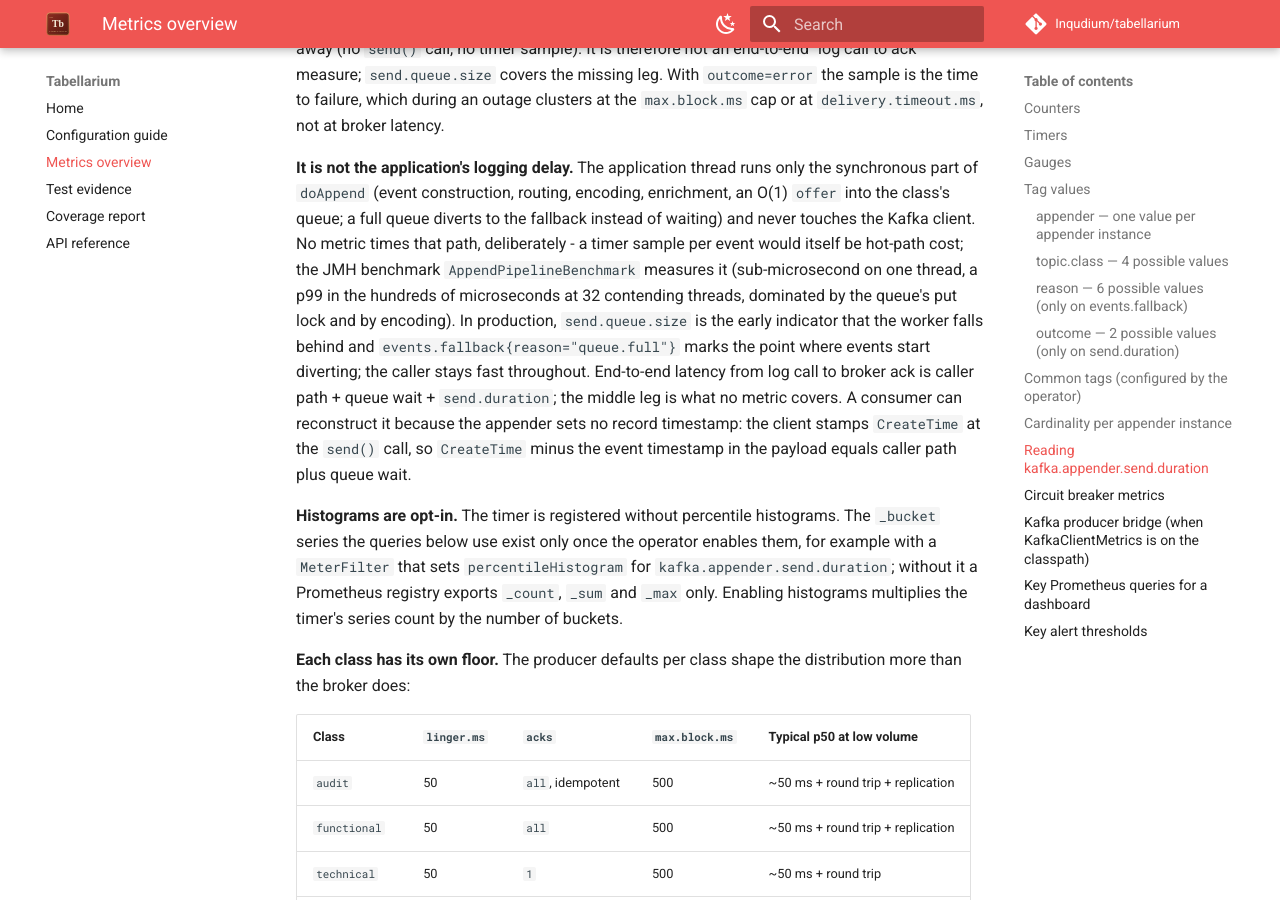
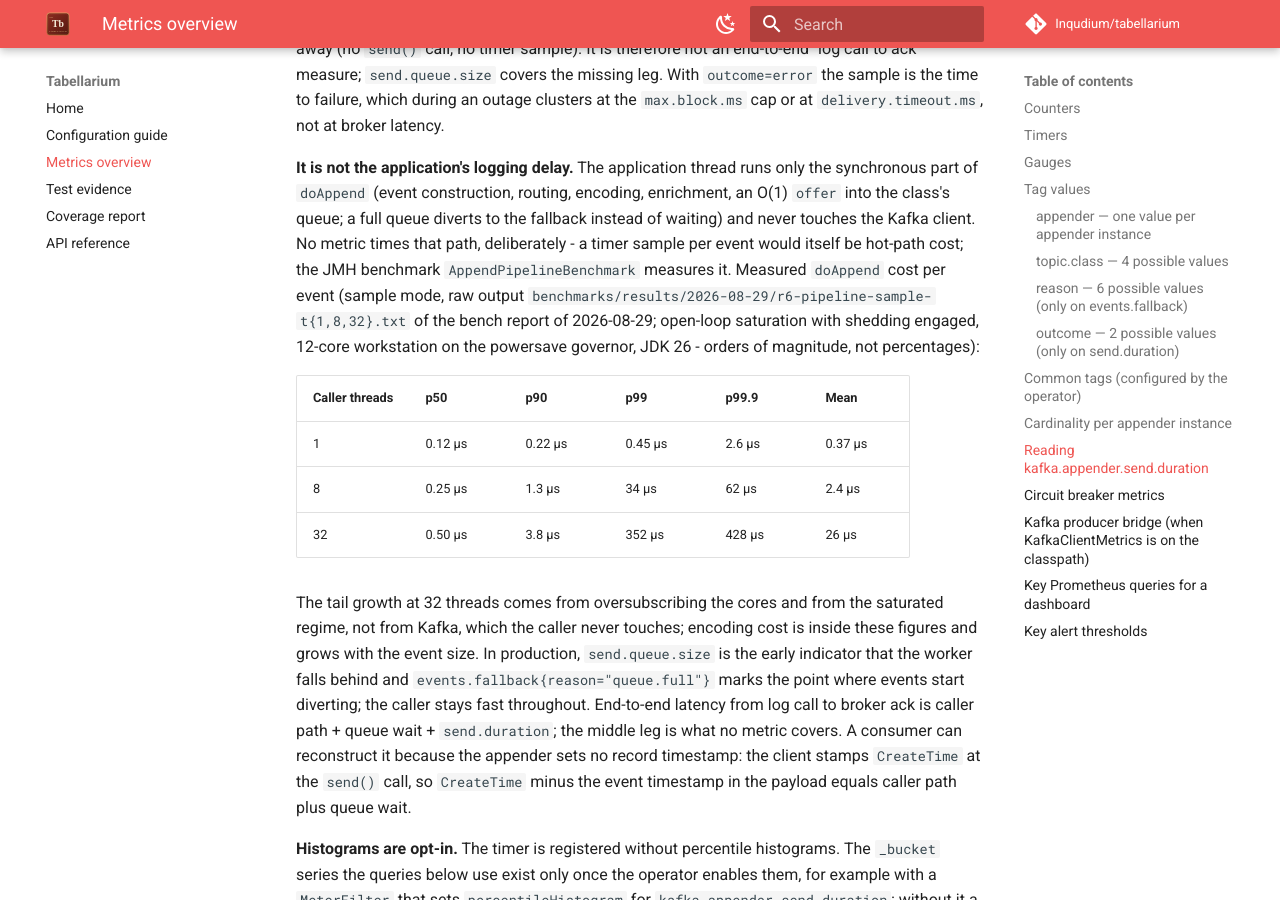
Before and after one commit to Inqudium/tabellarium, an MkDocs documentation site: the page built from docs/metrics/metrics-overview.md, in a window 1280 px wide and 900 px high, scrolled down 4222 px. Built offline with MkDocs 1.6.1 and Material for MkDocs 9.7.7, drawn with Linux system fonts in a browser that asks for light colours; comment, search, counter and statistics services are not loaded.

Commit message:
Tabulate the measured doAppend cost next to the send.duration explanation
The caller-latency paragraph described the doAppend cost in words only.
Add the measured figures from the 2026-08-29 bench session as a table
in the README and the metrics overview (p50, p90, p99, p99.9 and mean
at 1, 8 and 32 caller threads, sample mode), taken from the raw
AppendPipelineBenchmark output rather than the report's rounded prose,
and state the regime they were measured in: open-loop saturation with
shedding engaged, 12-core workstation on the powersave governor, JDK 26
against the Java 21 target - orders of magnitude, not percentages. The
tail growth at 32 threads is attributed to core oversubscription and
the saturated regime, as the report does, instead of to the queue lock.

Co-Authored-By: Claude Fable 5.1 <noreply@anthropic.com>
Claude-Session: https://claude.ai/code/session_01JaC6xWRCfRzhoQ6E46cfED

```diff
--- a/docs/metrics/metrics-overview.md
+++ b/docs/metrics/metrics-overview.md
@@ -107,7 +107,15 @@ Multiplied by the `appender` tag (1 value in the default case) and the common-ta
 
 **What it does not span.** The wait in the class's SendDispatcher queue between the logging thread and the send worker, encoding and enrichment, and every event the breaker or the throttle turned away (no `send()` call, no timer sample). It is therefore not an end-to-end "log call to ack" measure; `send.queue.size` covers the missing leg. With `outcome=error` the sample is the time to failure, which during an outage clusters at the `max.block.ms` cap or at `delivery.timeout.ms`, not at broker latency.
 
-**It is not the application's logging delay.** The application thread runs only the synchronous part of `doAppend` (event construction, routing, encoding, enrichment, an O(1) `offer` into the class's queue; a full queue diverts to the fallback instead of waiting) and never touches the Kafka client. No metric times that path, deliberately - a timer sample per event would itself be hot-path cost; the JMH benchmark `AppendPipelineBenchmark` measures it (sub-microsecond on one thread, a p99 in the hundreds of microseconds at 32 contending threads, dominated by the queue's put lock and by encoding). In production, `send.queue.size` is the early indicator that the worker falls behind and `events.fallback{reason="queue.full"}` marks the point where events start diverting; the caller stays fast throughout. End-to-end latency from log call to broker ack is caller path + queue wait + `send.duration`; the middle leg is what no metric covers. A consumer can reconstruct it because the appender sets no record timestamp: the client stamps `CreateTime` at the `send()` call, so `CreateTime` minus the event timestamp in the payload equals caller path plus queue wait.
+**It is not the application's logging delay.** The application thread runs only the synchronous part of `doAppend` (event construction, routing, encoding, enrichment, an O(1) `offer` into the class's queue; a full queue diverts to the fallback instead of waiting) and never touches the Kafka client. No metric times that path, deliberately - a timer sample per event would itself be hot-path cost; the JMH benchmark `AppendPipelineBenchmark` measures it. Measured `doAppend` cost per event (sample mode, raw output `benchmarks/results/2026-08-29/r6-pipeline-sample-t{1,8,32}.txt` of the bench report of 2026-08-29; open-loop saturation with shedding engaged, 12-core workstation on the powersave governor, JDK 26 - orders of magnitude, not percentages):
+
+| Caller threads | p50     | p90     | p99     | p99.9   | Mean     |
+|----------------|---------|---------|---------|---------|----------|
+| 1              | 0.12 µs | 0.22 µs | 0.45 µs | 2.6 µs  | 0.37 µs  |
+| 8              | 0.25 µs | 1.3 µs  | 34 µs   | 62 µs   | 2.4 µs   |
+| 32             | 0.50 µs | 3.8 µs  | 352 µs  | 428 µs  | 26 µs    |
+
+The tail growth at 32 threads comes from oversubscribing the cores and from the saturated regime, not from Kafka, which the caller never touches; encoding cost is inside these figures and grows with the event size. In production, `send.queue.size` is the early indicator that the worker falls behind and `events.fallback{reason="queue.full"}` marks the point where events start diverting; the caller stays fast throughout. End-to-end latency from log call to broker ack is caller path + queue wait + `send.duration`; the middle leg is what no metric covers. A consumer can reconstruct it because the appender sets no record timestamp: the client stamps `CreateTime` at the `send()` call, so `CreateTime` minus the event timestamp in the payload equals caller path plus queue wait.
 
 **Histograms are opt-in.** The timer is registered without percentile histograms. The `_bucket` series the queries below use exist only once the operator enables them, for example with a `MeterFilter` that sets `percentileHistogram` for `kafka.appender.send.duration`; without it a Prometheus registry exports `_count`, `_sum` and `_max` only. Enabling histograms multiplies the timer's series count by the number of buckets.
 
```
Also changed, not shown: README.md (+21 -6 lines).
